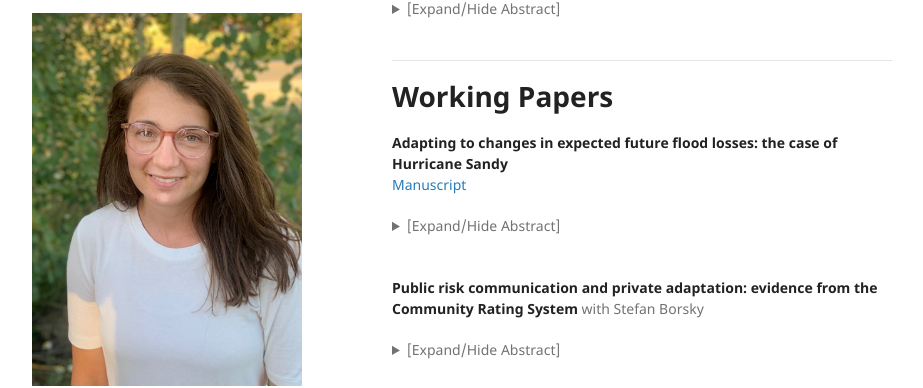
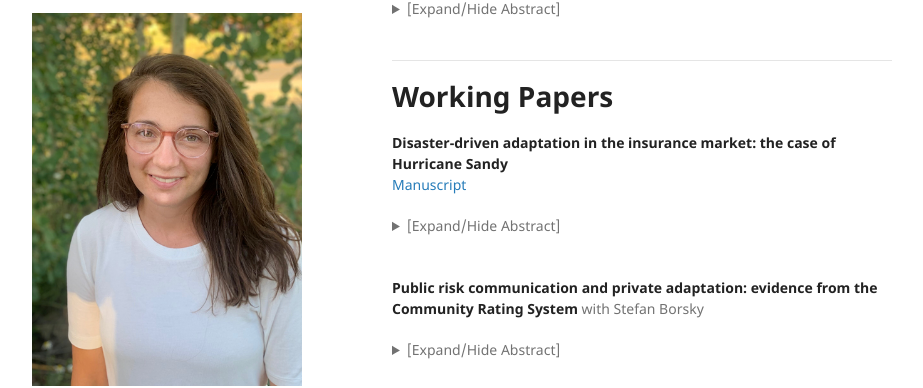
Before and after one commit to hannahhennighausen/hannahhennighausen.github.io, a Jekyll site: the page built from index.md, in a window 1280 px wide and 900 px high, scrolled down 538 px. Shown: the part 127-515 px from the top of the window, without its empty margins (178-1101 px from the left). Built offline with Jekyll 4.4.1, drawn with Linux system fonts in a browser that asks for light colours; the repository's description, which GitHub fills in, is left out.

Commit message:
Update index.md

```diff
--- a/index.md
+++ b/index.md
@@ -31,7 +31,7 @@ The impact of flood events on flood risk perception has important implications f
 
 # Working Papers
 
-**Adapting to changes in expected future flood losses: the case of Hurricane Sandy** <br />
+**Disaster-driven adaptation in the insurance market: the case of Hurricane Sandy** <br />
 [Manuscript](https://hannahhennighausen.github.io/Papers/SandyInsurance.pdf)
 <details>
   <summary>[Expand/Hide Abstract]</summary>
```
